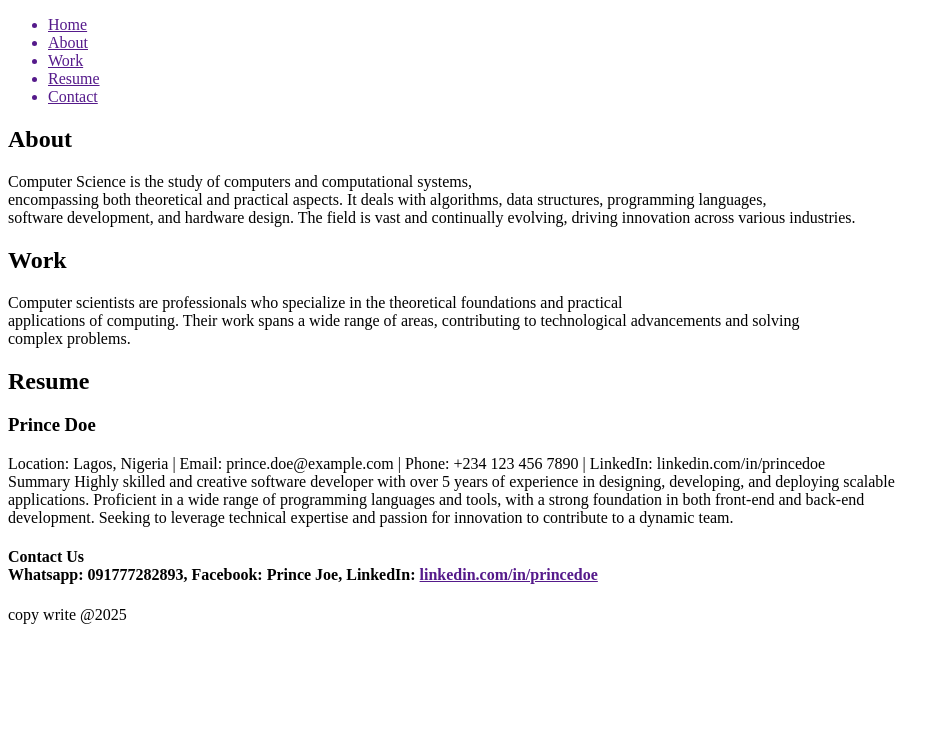
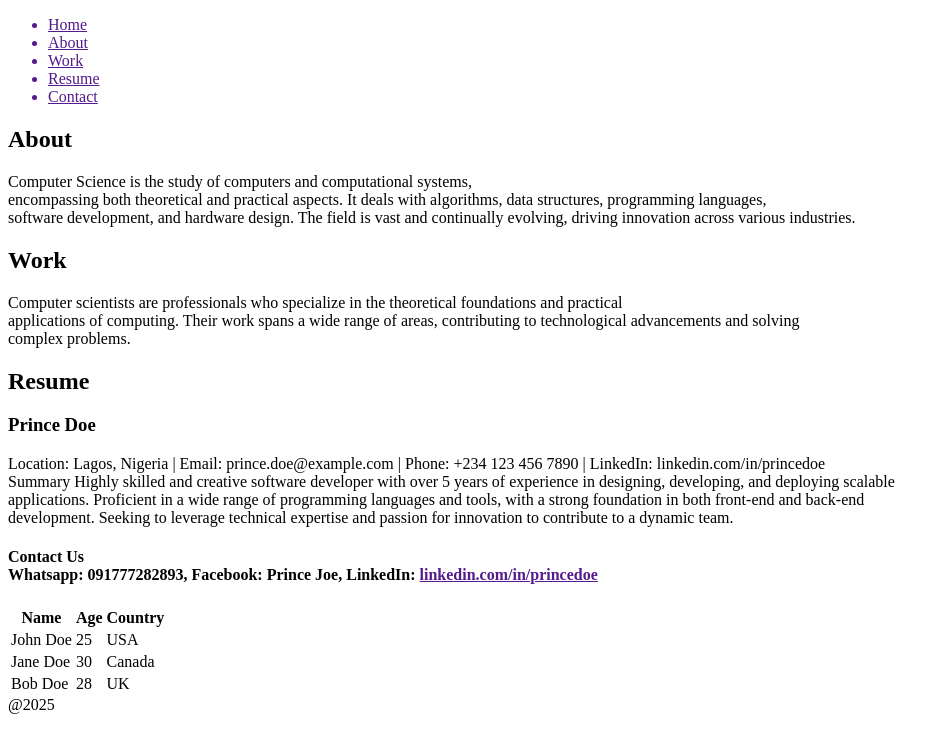
Before and after one commit to Prayer07/gomycode, a plain HTML site: page assesment.html in a window 1280 px wide. Shown: the whole page, without its empty margins (0-949 px from the left). Drawn offline with Linux system fonts and the light colour scheme.

Commit message:
Update assesment.html

```diff
--- a/assesment.html
+++ b/assesment.html
@@ -16,6 +16,7 @@
             <a href=""><li>Contact</li></a>
         </ul>
         </nav>
+
         <section title="about"> <h1>About</h1>
             <p>Computer Science is the study of computers and computational systems, <br>
             encompassing both theoretical and practical aspects. It deals with algorithms, data structures, programming languages, <br>
@@ -39,6 +40,31 @@
         <section title="contact"> <h4>Contact Us <br> Whatsapp: 091777282893, Facebook: Prince Joe, LinkedIn: <a href="">linkedin.com/in/princedoe</a> </h4> </section>
     </div>
 
-    <footer>copy write @2025</footer>
+    <div class="table">
+        <table>
+            <tr>
+                <th>Name</th>
+                <th>Age</th>
+                <th>Country</th>
+            </tr>
+            <tr>
+                <td>John Doe</td>
+                <td>25</td>
+                <td>USA</td>
+            </tr>
+            <tr>
+                <td>Jane Doe</td>
+                <td>30</td>
+                <td>Canada</td>
+            </tr>
+            <tr>
+                <td>Bob Doe</td>
+                <td>28</td>
+                <td>UK</td>
+            </tr>
+        </table>
+    </div>
+
+    <footer>@2025</footer>
 </body>
 </html>
```
